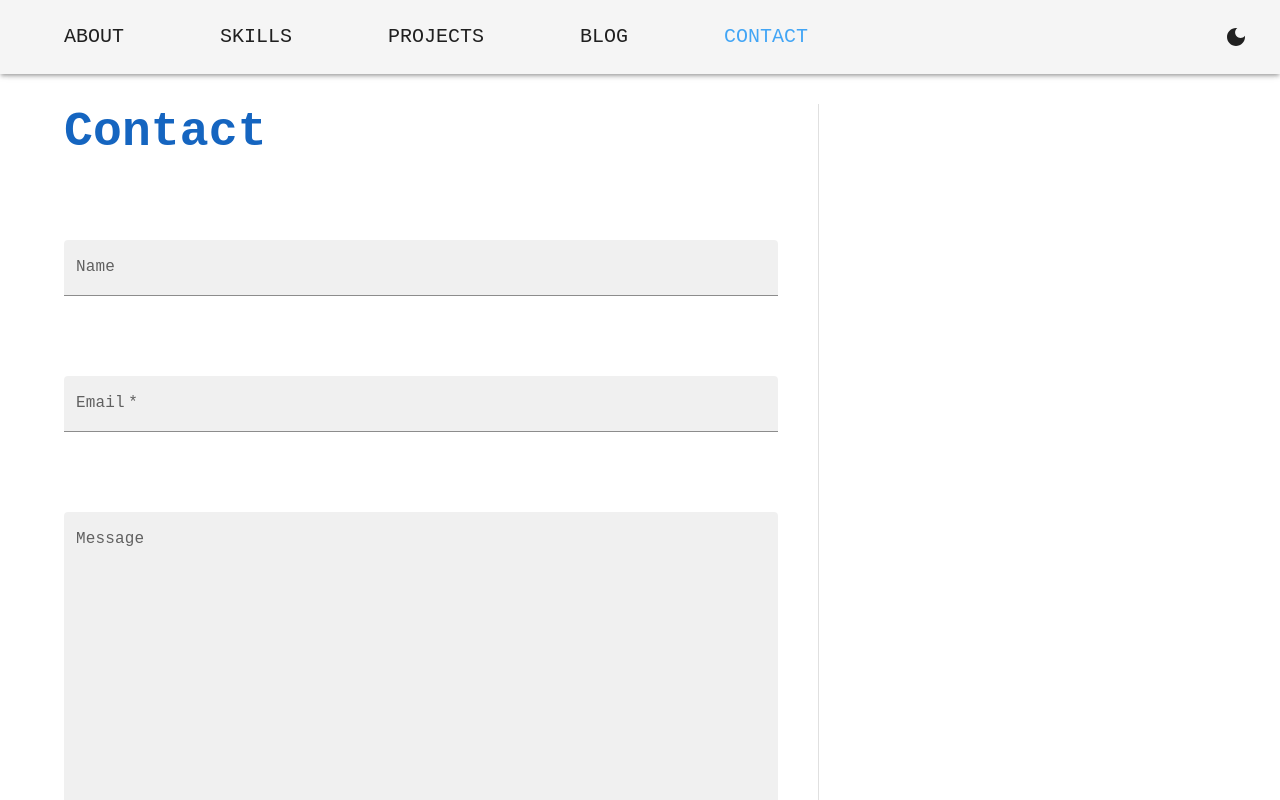
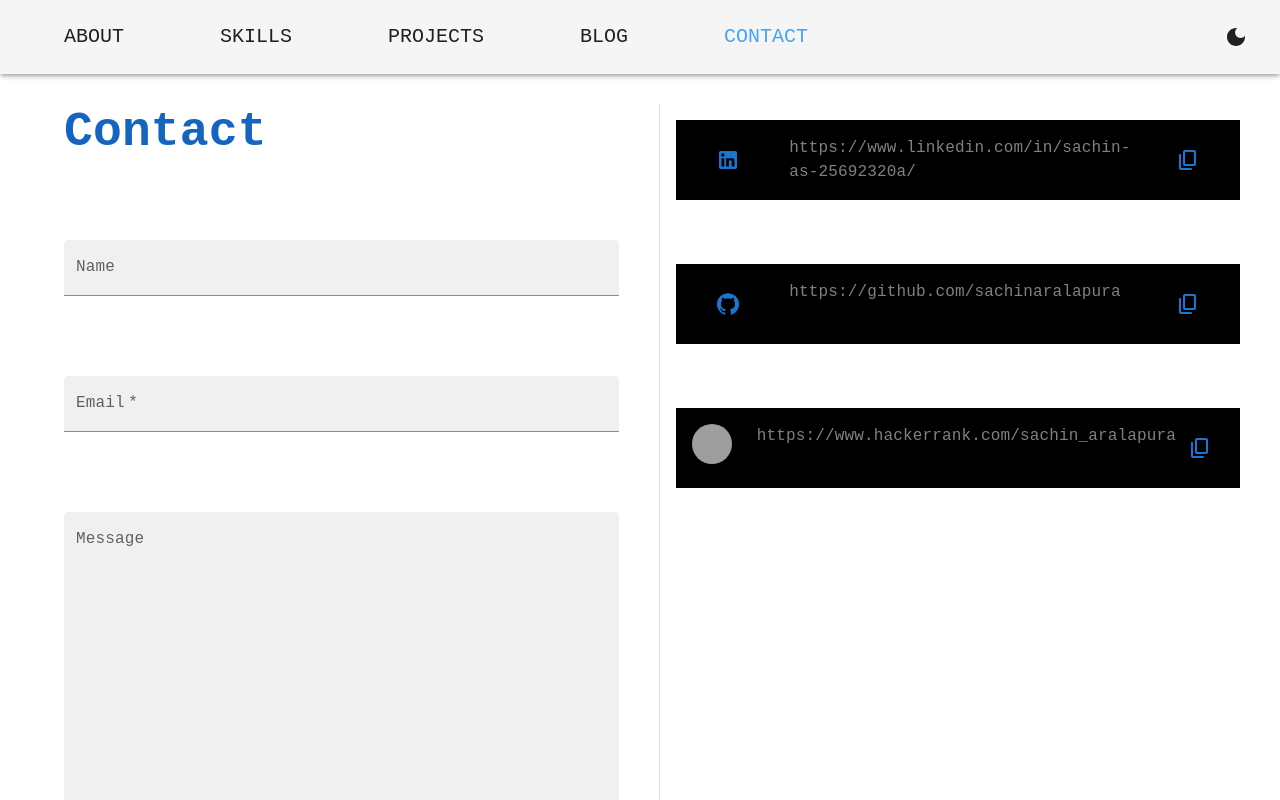
Before and after one commit to sachinaralapura/portfolio, a React (Create React App) app: page /portfolio/Sachin/Contact in a window 1280 px wide. Shown: the top 800 px of the page. Built offline with nearby package versions, Linux system fonts and the light colour scheme; grey boxes are pictures that could not be loaded.

Commit message:
contact Links added

```diff
--- a/src/Context/DataContext.tsx
+++ b/src/Context/DataContext.tsx
@@ -1,7 +1,6 @@
 import { createContext, useContext } from "react";
 import Data from "../data.json";
-
-export type DataType = typeof Data;
+import { DataType } from "../utils/type";
 
 const DataContext = createContext<DataType | undefined>(undefined);
 
--- a/src/Context/ThemeContext.tsx
+++ b/src/Context/ThemeContext.tsx
@@ -27,6 +27,9 @@ const ThemeContextProvider: React.FC<{ children: React.ReactNode }> = ({ childre
       createTheme({
         palette: {
           mode: themeMode,
+          // primary: {
+          //   main: "#2cdce6",
+          // },
         },
         typography: {
           fontFamily: `${fontFamily}, "Roboto", "Helvetica", "Arial", sans-serif`,
--- a/src/Pages/About.tsx
+++ b/src/Pages/About.tsx
@@ -1,5 +1,6 @@
 import { Container, Divider, Typography } from "@mui/material";
 import { useData } from "../Context/DataContext";
+
 
 function About() {
   const { about } = useData();
--- a/src/Pages/Contact.tsx
+++ b/src/Pages/Contact.tsx
@@ -1,9 +1,21 @@
-import { Alert, Box, Button, Divider, Snackbar, Stack, TextField, Typography } from "@mui/material";
+import {
+  Alert,
+  Box,
+  Button,
+  Divider,
+  IconButton,
+  Snackbar,
+  Stack,
+  TextField,
+  Typography,
+} from "@mui/material";
 import { formDataType, SnackMessage } from "../utils/type";
 import { useState } from "react";
 import { send } from "emailjs-com";
 import { useData } from "../Context/DataContext";
-
+import GitHubIcon from "@mui/icons-material/GitHub";
+import LinkedInIcon from "@mui/icons-material/LinkedIn";
+import ContentCopyRoundedIcon from "@mui/icons-material/ContentCopyRounded";
 function Contact() {
   const { contact } = useData();
   const [formData, setFormData] = useState<formDataType>({
@@ -51,7 +63,7 @@ function Contact() {
         flexDirection: "row",
       }}
     >
-      <Box flex={2} px={5}>
+      <Box flex={3} px={5}>
         <Stack spacing={10} component={"form"} onSubmit={handleSubmit}>
           <Typography variant="h3" color="primary.dark" fontWeight={"bold"}>
             Contact
@@ -96,15 +108,49 @@ function Contact() {
         </Stack>
       </Box>
       <Divider orientation="vertical" flexItem />
-      <Box flex={1} padding={5}>
-        {/* <Typography variant="h3" color="primary.dark" fontWeight={"bold"}>
-          Contact
-        </Typography>
-        <Stack spacing={10} paddingTop={10}>
-          <TextField variant="filled" label="Name" name="name" />
-          <TextField variant="filled" label="Email" name="" type="email" />
-          <TextField variant="filled" label="Message" multiline rows={10} />
-        </Stack> */}
+      <Box flex={2} padding={2}>
+        <Stack direction={"column"} spacing={8}>
+          {contact.social.map((items) => (
+            <Box
+              color={"GrayText"}
+              sx={{
+                display: "flex",
+                flexDirection: "row",
+                justifyContent: "space-between",
+                backgroundColor: "InactiveBorder",
+                padding: 2,
+              }}
+            >
+              <Box sx={{ flex: 1 }} textAlign={"center"}>
+                {!items.img ? (
+                  <IconButton size="large" href={items.link} color="primary">
+                    {items.platform.toLowerCase() === "github" && <GitHubIcon />}
+                    {items.platform.toLowerCase() === "linkedin" && <LinkedInIcon />}
+                  </IconButton>
+                ) : (
+                  <Box
+                    component="img"
+                    src={items.img}
+                    sx={{
+                      width: 40,
+                      height: 40,
+                      borderRadius: "50%", // Optional: for rounded or circular images
+                    }}
+                  />
+                )}
+              </Box>
+              <Divider flexItem orientation="vertical" sx={{ marginRight: 3 }} />
+              <Typography variant="body1" flex={5}>
+                {items.link}
+              </Typography>
+              <Box sx={{ flex: 1 }} textAlign={"center"}>
+                <IconButton size="large" color="primary">
+                  <ContentCopyRoundedIcon />
+                </IconButton>
+              </Box>
+            </Box>
+          ))}
+        </Stack>
       </Box>
 
       <Snackbar
--- a/src/data.json
+++ b/src/data.json
@@ -127,26 +127,20 @@
     "social": [
       {
         "platform": "LinkedIn",
-        "link": "",
+        "link": "https://www.linkedin.com/in/sachin-as-25692320a/",
         "img": "",
         "add": true
       },
       {
         "platform": "GitHub",
-        "link": "",
+        "link": "https://github.com/sachinaralapura",
         "img": "",
         "add": true
       },
       {
         "platform": "HackerRank",
-        "link": "",
-        "img": "",
-        "add": true
-      },
-      {
-        "platform": "𝕏",
-        "link": "",
-        "img": "",
+        "link": "https://www.hackerrank.com/sachin_aralapura",
+        "img": "https://i.pinimg.com/236x/5d/84/93/5d84930516cac6c802a95671c9acf511.jpg",
         "add": true
       }
     ]
--- a/src/utils/type.d.ts
+++ b/src/utils/type.d.ts
@@ -1,5 +1,6 @@
 import Data from "../data.json";
 
+export type DataType = typeof Data;
 interface project {
   projectProps: (typeof Data.projects)[number];
 }
@@ -23,4 +24,4 @@ interface SnackMessage {
   message?: string;
 }
 
-export { project, ThemeContextType, formDataType, SnackMessage };
+export { DataType, project, ThemeContextType, formDataType, SnackMessage };
```
